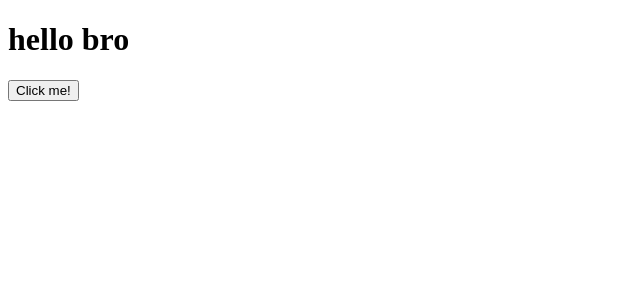
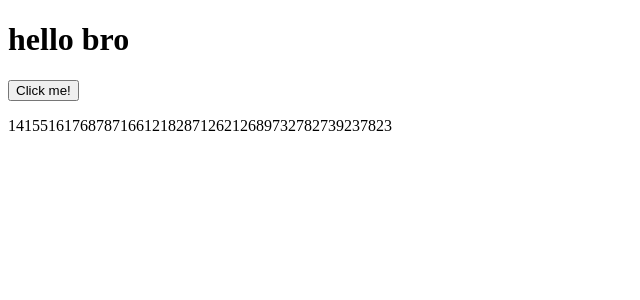
Before and after one commit to wpwpwpwp111/first_react, a React (Vite) app: page / in a window 1280 px wide. Shown: the top 300 px of the page, without its empty margins (0-640 px from the left). Built offline with nearby package versions, Linux system fonts and the light colour scheme.

Commit message:
add numbers

```diff
--- a/src/App.jsx
+++ b/src/App.jsx
@@ -3,6 +3,7 @@ function App() {
     <div>
         <h1>hello bro</h1>
         <button>Click me!</button>
+        <p>141551617687871661218287126212689732782739237823</p>
     </div>
     );
 };
```
